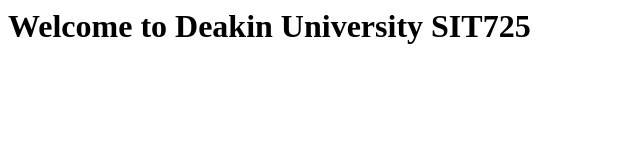
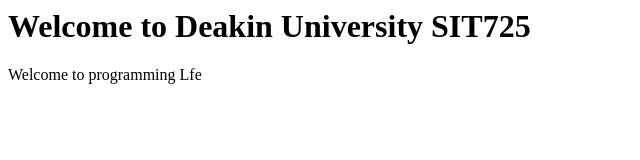
Before and after one commit to deveshshrestha07/SIT725, a plain HTML site: page week1/index.html in a window 1280 px wide. Shown: the whole page, without its empty margins (0-640 px from the left). Drawn offline with Linux system fonts and the light colour scheme.

Commit message:
First commit

```diff
--- a/week1/index.html
+++ b/week1/index.html
@@ -1,5 +1,8 @@
 <html>
     <body>
     <h1>Welcome to Deakin University SIT725</h1>
+    <p>
+        Welcome to programming Lfe
+    </p>
     </body>
 </html>
```
